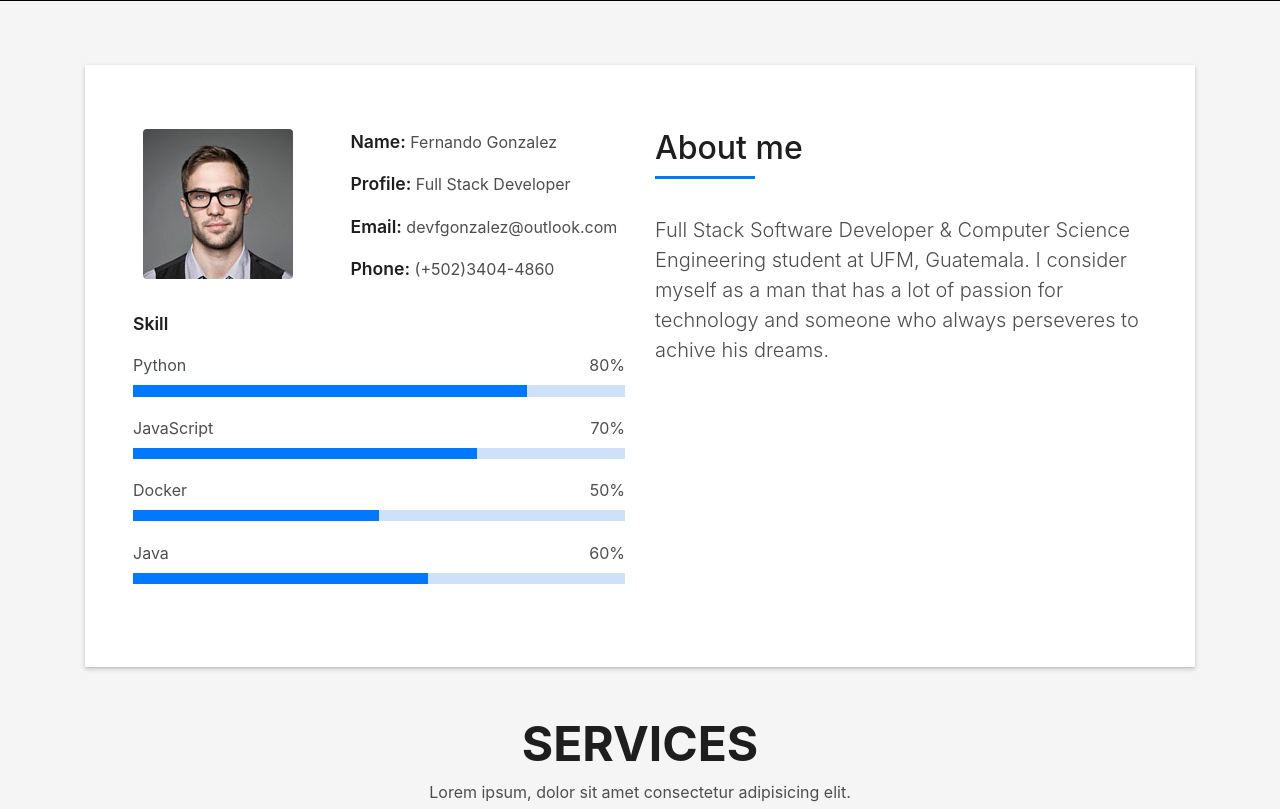
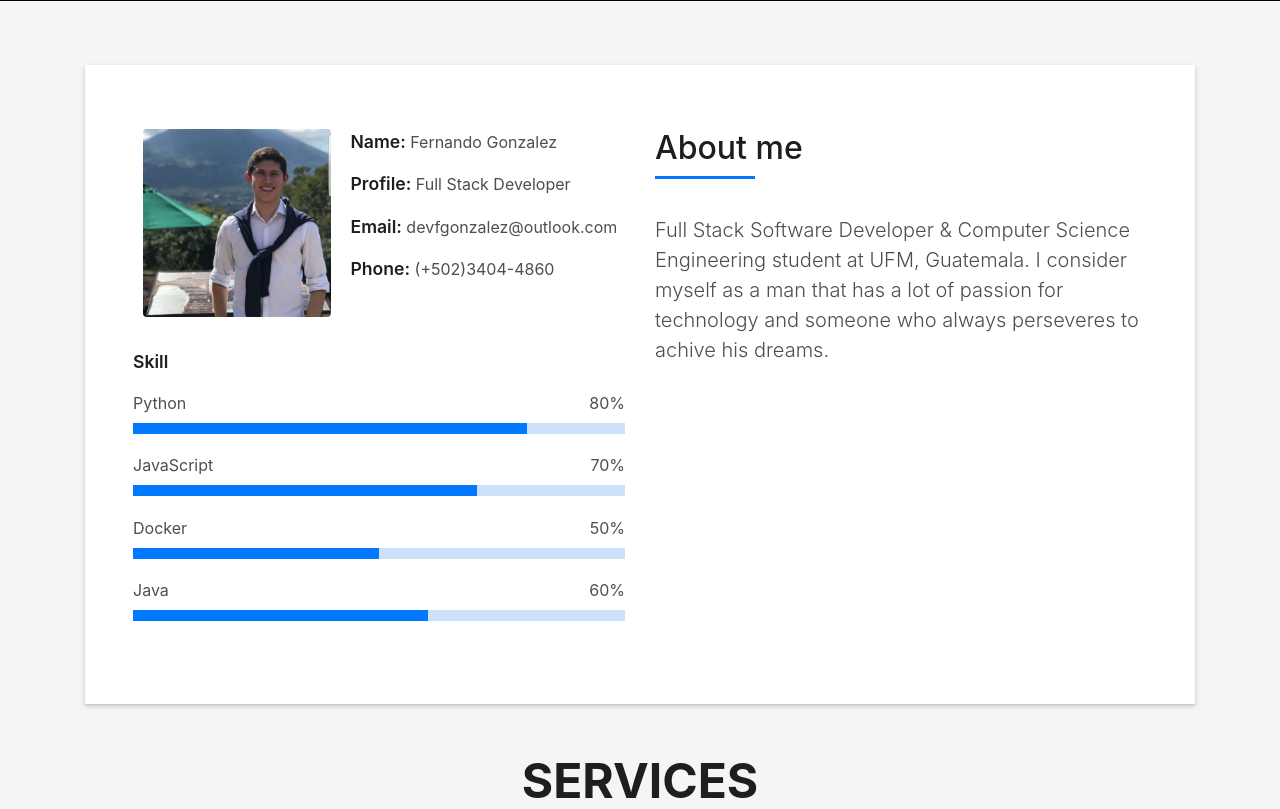
Before and after one commit to Fernando0107/Dev-Folio, a Flask app: page / in a window 1280 px wide. Shown: the part 799-1608 px from the top of the page. Run offline with Flask 2, Linux system fonts and the light colour scheme; some libraries are stand-ins or nearby versions; some web fonts are replaced.

Commit message:
Profile pic update and some section deleted.

```diff
--- a/templates/index.html
+++ b/templates/index.html
@@ -96,7 +96,7 @@
                 <div class="row">
                   <div class="col-sm-6 col-md-5">
                     <div class="about-img">
-                      <img src="./static/img/testimonial-2.jpg" class="img-fluid rounded b-shadow-a" alt="">
+                      <img src="./static/img/FB_IMG_1578507676638.jpg" class="img-fluid rounded b-shadow-a" alt="">
                     </div>
                   </div>
                   <div class="col-sm-6 col-md-7">
@@ -483,6 +483,7 @@
   <!--/ Section Portfolio End /-->
 
   <!--/ Section Testimonials Star /-->
+  <!--/
   <div class="testimonials paralax-mf bg-image" style="background-image: url(./static/img/overlay-bg.jpg)">
     <div class="overlay-mf"></div>
     <div class="container">
@@ -491,7 +492,7 @@
           <div id="testimonial-mf" class="owl-carousel owl-theme">
             <div class="testimonial-box">
               <div class="author-test">
-                <img src="./static/img/testimonial-2.jpg" alt="" class="rounded-circle b-shadow-a">
+                <img src="./static/img/FB_IMG_1578507676638.jpg" alt="" class="rounded-circle b-shadow-a">
                 <span class="author">Xavi Alonso</span>
               </div>
               <div class="content-test">
@@ -520,7 +521,7 @@
       </div>
     </div>
   </div>
-
+/-->
   <!--/ Section Blog Star /-->
   <section id="blog" class="blog-mf sect-pt4 route">
     <div class="container">
@@ -559,7 +560,7 @@
             <div class="card-footer">
               <div class="post-author">
                 <a href="#">
-                  <img src="./static/img/testimonial-2.jpg" alt="" class="avatar rounded-circle">
+                  <img src="./static/img/FB_IMG_1578507676638.jpg" alt="" class="avatar rounded-circle">
                   <span class="author">{{name}}</span>
                 </a>
               </div>
@@ -590,7 +591,7 @@
             <div class="card-footer">
               <div class="post-author">
                 <a href="#">
-                  <img src="./static/img/testimonial-2.jpg" alt="" class="avatar rounded-circle">
+                  <img src="./static/img/FB_IMG_1578507676638.jpg" alt="" class="avatar rounded-circle">
                   <span class="author">{{name}}</span>
                 </a>
               </div>
@@ -621,7 +622,7 @@
             <div class="card-footer">
               <div class="post-author">
                 <a href="#">
-                  <img src="./static/img/testimonial-2.jpg" alt="" class="avatar rounded-circle">
+                  <img src="./static/img/FB_IMG_1578507676638.jpg" alt="" class="avatar rounded-circle">
                   <span class="author">{{name}}</span>
                 </a>
               </div>
```
Also changed, not shown: static/img/FB_IMG_1578507676638.jpg (added).
